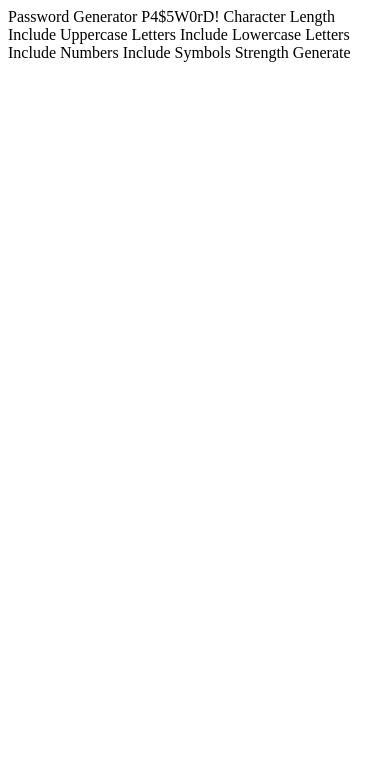
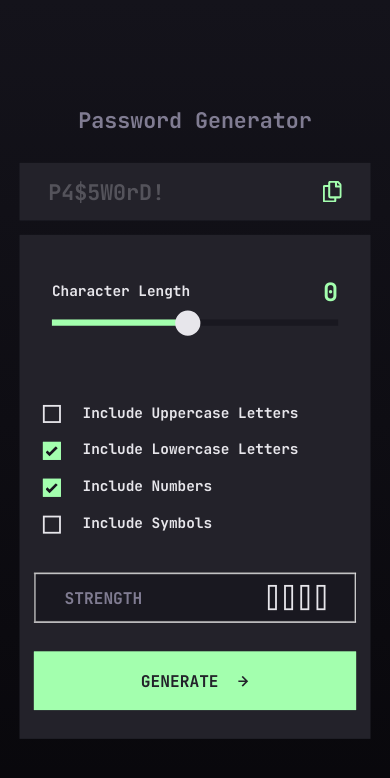
Before and after one commit to maximeishimwe/password-generator, a plain HTML site: page index.html in a window 390 px wide. Drawn offline with Linux system fonts and the light colour scheme.

Commit message:
ft: create html structure, add styling for elements, and responsiveness

```diff
--- a/index.html
+++ b/index.html
@@ -1,29 +1,96 @@
 <!DOCTYPE html>
 <html lang="en">
-<head>
-  <meta charset="UTF-8">
-  <meta name="viewport" content="width=device-width, initial-scale=1.0">
+  <head>
+    <meta charset="UTF-8" />
+    <meta name="viewport" content="width=device-width, initial-scale=1.0" />
+    <link
+      rel="icon"
+      type="image/png"
+      sizes="32x32"
+      href="./assets/images/favicon-32x32.png"
+    />
+    <link rel="stylesheet" href="./style.css" />
+    <title>Password Generator App</title>
+  </head>
+  <body>
+    <section class="wrapper">
+      <header>
+        <h1>Password Generator</h1>
+      </header>
+      <section class="password-container">
+        <output class="password-display">
+          <span class="password-placeholder">P4$5W0rD!</span>
+        </output>
+        <div class="copy-section">
+          <span class="copy-status"></span>
+          <button class="copy-button">
+            <img src="./assets/images/icon-copy.svg" alt="Copy password" />
+          </button>
+        </div>
+      </section>
+      <form class="settings-form">
+        <div class="length-setting">
+          <div>
+            <p>Character Length</p>
+            <p class="length-count">0</p>
+          </div>
 
-  <link rel="icon" type="image/png" sizes="32x32" href="./assets/images/favicon-32x32.png">
-
-  <title>Frontend Mentor | Password generator app</title>
-</head>
-<body>
-
-  Password Generator
-
-  P4$5W0rD!
-
-  Character Length
-
-  Include Uppercase Letters
-  Include Lowercase Letters
-  Include Numbers
-  Include Symbols
-
-  Strength
-
-  Generate
-
-</body>
+          <div>
+            <input
+              class="length-slider"
+              aria-label="Password length"
+              type="range"
+              min="1"
+              max="20"
+              value="10"
+              autocomplete="off"
+            />
+          </div>
+        </div>
+        <fieldset class="include-settings">
+          <label>
+            <input type="checkbox" id="uppercase" value="uppercase" />
+            <span class="custom-checkbox"></span>
+            <p>Include Uppercase Letters</p>
+          </label>
+          <label>
+            <input type="checkbox" id="lowercase" value="lowercase" checked />
+            <span class="custom-checkbox"></span>
+            <p>Include Lowercase Letters</p>
+          </label>
+          <label>
+            <input type="checkbox" id="numbers" value="numbers" checked />
+            <span class="custom-checkbox"></span>
+            <p>Include Numbers</p>
+          </label>
+          <label>
+            <input type="checkbox" id="symbols" value="symbols" />
+            <span class="custom-checkbox"></span>
+            <p>Include Symbols</p>
+          </label>
+        </fieldset>
+        <fieldset class="strength-display">
+          <span class="strength-label">Strength</span>
+          <div class="strength-indicator">
+            <span class="strength-text"></span>
+            <div class="strength-bars">
+              <div class="bar"></div>
+              <div class="bar"></div>
+              <div class="bar"></div>
+              <div class="bar"></div>
+            </div>
+          </div>
+        </fieldset>
+        <button class="generate-button" type="submit">
+          <span>Generate</span>
+          <img
+            src="assets/images/icon-arrow-right.svg"
+            width="12"
+            height="12"
+          />
+        </button>
+      </form>
+    </section>
+    <script src="./script.js"></script>
+  </body>
 </html>
--- /dev/null
+++ b/style.css
@@ -0,0 +1,377 @@
+* {
+  margin: 0;
+  padding: 0;
+  box-sizing: border-box;
+}
+
+html {
+  font-size: 62.5%;
+}
+
+body {
+  display: flex;
+  align-items: center;
+  justify-content: center;
+  font-family: "JetBrainsMono";
+  height: 100vh;
+  background: linear-gradient(180deg, #14131b 0%, #08070b 100%);
+}
+
+@font-face {
+  font-family: "JetBrainsMono";
+  src: url(./assets/fonts/static/JetBrainsMono-Bold.ttf) format("truetype");
+}
+
+.wrapper {
+  margin: 0 auto;
+  width: 54rem;
+  transform: scale(0.7);
+}
+
+header h1 {
+  font-size: 2.4rem;
+  text-align: center;
+  color: hsl(251, 9%, 53%);
+  margin-bottom: 3.2rem;
+}
+
+p {
+  font-size: 1.8rem;
+  color: hsl(252, 11%, 91%);
+}
+
+.password-container {
+  display: flex;
+  align-items: center;
+  justify-content: space-between;
+  height: 8rem;
+  padding: 0 3.2rem;
+  margin-bottom: 2.4rem;
+  background-color: hsl(248, 10%, 15%);
+}
+
+.password-display {
+  font-size: 3.2rem;
+  color: hsl(252, 11%, 91%);
+}
+
+.password-placeholder {
+  font-size: 3.2rem;
+  color: hsl(252, 11%, 91%);
+  opacity: 0.25;
+}
+
+.copy-section {
+  display: flex;
+  align-items: center;
+  gap: 1.6rem;
+}
+
+.copy-status {
+  font-size: 1.8rem;
+  text-transform: uppercase;
+  color: hsl(127, 100%, 82%);
+}
+
+.copy-button {
+  display: flex;
+  align-items: center;
+  justify-content: center;
+  background: none;
+  border: none;
+  cursor: pointer;
+}
+
+.copy-button:hover img {
+  filter: contrast(3.5);
+}
+
+.settings-form {
+  padding: 2.4rem 3.2rem 3.2rem;
+  background-color: hsl(248, 10%, 15%);
+}
+
+.length-setting {
+  display: flex;
+  flex-direction: column;
+  align-items: center;
+  justify-content: space-between;
+  margin-bottom: 1em;
+  padding: 1em;
+  border: none;
+  color: #e6e5ea;
+  font-size: 2em;
+  width: 100%;
+}
+
+.length-setting > div:first-child {
+  width: 100%;
+  display: flex;
+  align-items: center;
+  justify-content: space-between;
+}
+
+.length-setting > div:last-of-type {
+  width: 100%;
+}
+
+.length-count {
+  font-size: 3.2rem;
+  color: hsl(127, 100%, 82%);
+}
+
+.length-slider {
+  -webkit-appearance: none;
+  margin-right: 15px;
+  width: 100%;
+  height: 7px;
+  margin-bottom: 3.6rem;
+  background: hsl(248, 15%, 11%);
+  background-image: linear-gradient(hsl(127, 100%, 82%), hsl(127, 100%, 82%));
+  background-size: 50% 100%;
+  background-repeat: no-repeat;
+}
+
+.length-slider::-webkit-slider-thumb {
+  -webkit-appearance: none;
+  height: 28px;
+  width: 28px;
+  border: 2px solid hsl(252, 11%, 91%);
+  border-radius: 50%;
+  background-color: hsl(252, 11%, 91%);
+  cursor: pointer;
+}
+
+.length-slider::-webkit-slider-thumb:hover {
+  border: 2px solid hsl(127, 100%, 82%);
+  background-color: hsl(248, 15%, 11%);
+}
+
+.length-slider::-webkit-slider-runnable-track {
+  -webkit-appearance: none;
+  box-shadow: none;
+  border: none;
+  background: transparent;
+}
+
+.length-slider::-moz-range-thumb {
+  -moz-appearance: none;
+  height: 28px;
+  width: 28px;
+  border: 2px solid hsl(252, 11%, 91%);
+  border-radius: 50%;
+  background-color: hsl(252, 11%, 91%);
+  cursor: pointer;
+}
+
+.length-slider::-moz-range-thumb:hover,
+.length-slider::-moz-range-thumb:active {
+  border: 2px solid hsl(127, 100%, 82%);
+  background-color: hsl(248, 15%, 11%);
+}
+
+.include-settings {
+  display: flex;
+  flex-direction: column;
+  gap: 2rem;
+  margin-bottom: 3.4rem;
+  padding: 1em;
+  border: none;
+}
+
+label {
+  display: block;
+  padding-left: 4.4rem;
+  position: relative;
+}
+
+input[type="checkbox"] {
+  position: absolute;
+  width: 0;
+  height: 0;
+  opacity: 0;
+}
+
+.custom-checkbox {
+  display: flex;
+  align-items: center;
+  justify-content: center;
+  position: absolute;
+  top: 2px;
+  left: 0;
+  height: 2rem;
+  width: 2rem;
+  border: 2px solid hsl(252, 11%, 91%);
+  cursor: pointer;
+}
+
+.custom-checkbox::after {
+  display: none;
+  content: url("./assets/images/icon-check.svg");
+  position: absolute;
+  top: 3px;
+}
+
+.custom-checkbox:hover {
+  border-color: hsl(127, 100%, 82%);
+}
+
+input[type="checkbox"]:checked ~ .custom-checkbox {
+  border-color: hsl(127, 100%, 82%);
+  background-color: hsl(127, 100%, 82%);
+}
+
+input[type="checkbox"]:checked ~ .custom-checkbox::after {
+  display: block;
+}
+
+input[type="checkbox"]:focus ~ .custom-checkbox {
+  outline: 2px solid Highlight;
+  outline: 2px solid -webkit-focus-ring-color;
+}
+
+.strength-display {
+  display: flex;
+  align-items: center;
+  justify-content: space-between;
+  font-size: 1.8rem;
+  text-transform: uppercase;
+  color: hsl(251, 9%, 53%);
+  margin-bottom: 3.2rem;
+  padding: 0 3.2rem;
+  height: 7.2rem;
+  background-color: hsl(248, 15%, 11%);
+}
+
+.strength-indicator {
+  display: flex;
+  align-items: center;
+  gap: 1.4rem;
+}
+
+.strength-text {
+  font-size: 2.4rem;
+  color: hsl(252, 11%, 91%);
+}
+
+.strength-bars {
+  display: flex;
+  gap: 0.8rem;
+}
+
+.bar {
+  width: 1rem;
+  height: 2.8rem;
+  border: 2px solid hsl(252, 11%, 91%);
+  background: none;
+}
+
+.generate-button {
+  display: flex;
+  align-items: center;
+  justify-content: center;
+  gap: 2.2rem;
+  font-family: inherit;
+  font-size: 1.8rem;
+  text-transform: uppercase;
+  color: hsl(247, 11%, 15%);
+  width: 100%;
+  padding: 1.9rem 0;
+  border: 2px solid hsl(127, 100%, 82%);
+  background-color: hsl(127, 100%, 82%);
+  cursor: pointer;
+}
+
+.generate-button:hover {
+  color: hsl(127, 100%, 82%);
+  background-color: hsl(247, 11%, 15%);
+}
+
+.generate-button:hover path {
+  fill: #a3ffae;
+}
+
+@media (max-width: 768px) {
+  .wrapper {
+    transform: scale(0.9);
+  }
+
+  p {
+    font-size: 1.6rem;
+  }
+
+  .password-display,
+  .password-placeholder {
+    font-size: 2.4rem;
+  }
+
+  .password-container {
+    height: 64px;
+    margin-bottom: 1.6rem;
+  }
+
+  .length-count {
+    font-size: 2.8rem;
+  }
+
+  .strength-display {
+    height: 56px;
+  }
+}
+
+@media (max-width: 432px) {
+  .settings-form {
+    padding: 2.4rem 1.6rem 3.2rem;
+  }
+
+  .strength-text {
+    font-size: 1.6rem;
+  }
+}
+
+@media (max-width: 375px) {
+    .wrapper {
+        transform: scale(1);
+    }
+  header h1 {
+    font-size: 1.6rem;
+    margin-bottom: 1.6rem;
+  }
+
+  .settings-form {
+    padding: 1.6rem;
+    font-size: 0.8em;
+  }
+
+  .length-setting {
+    margin-bottom: 1.6rem;
+  }
+
+  .length-slider {
+    height: 8px;
+    margin-bottom: 4.2rem;
+  }
+
+  .length-count {
+    font-size: 2.4rem;
+  }
+
+  .include-settings {
+    gap: 1.6rem;
+    margin-bottom: 3.2rem;
+  }
+
+  .strength-display {
+    margin-bottom: 1.6rem;
+    padding: 0 1.6rem;
+  }
+
+  .strength-label {
+    font-size: 1.8rem;
+  }
+
+  .generate-button {
+    padding: 1.5rem 0;
+    font-size: 1.6rem;
+  }
+}
```
